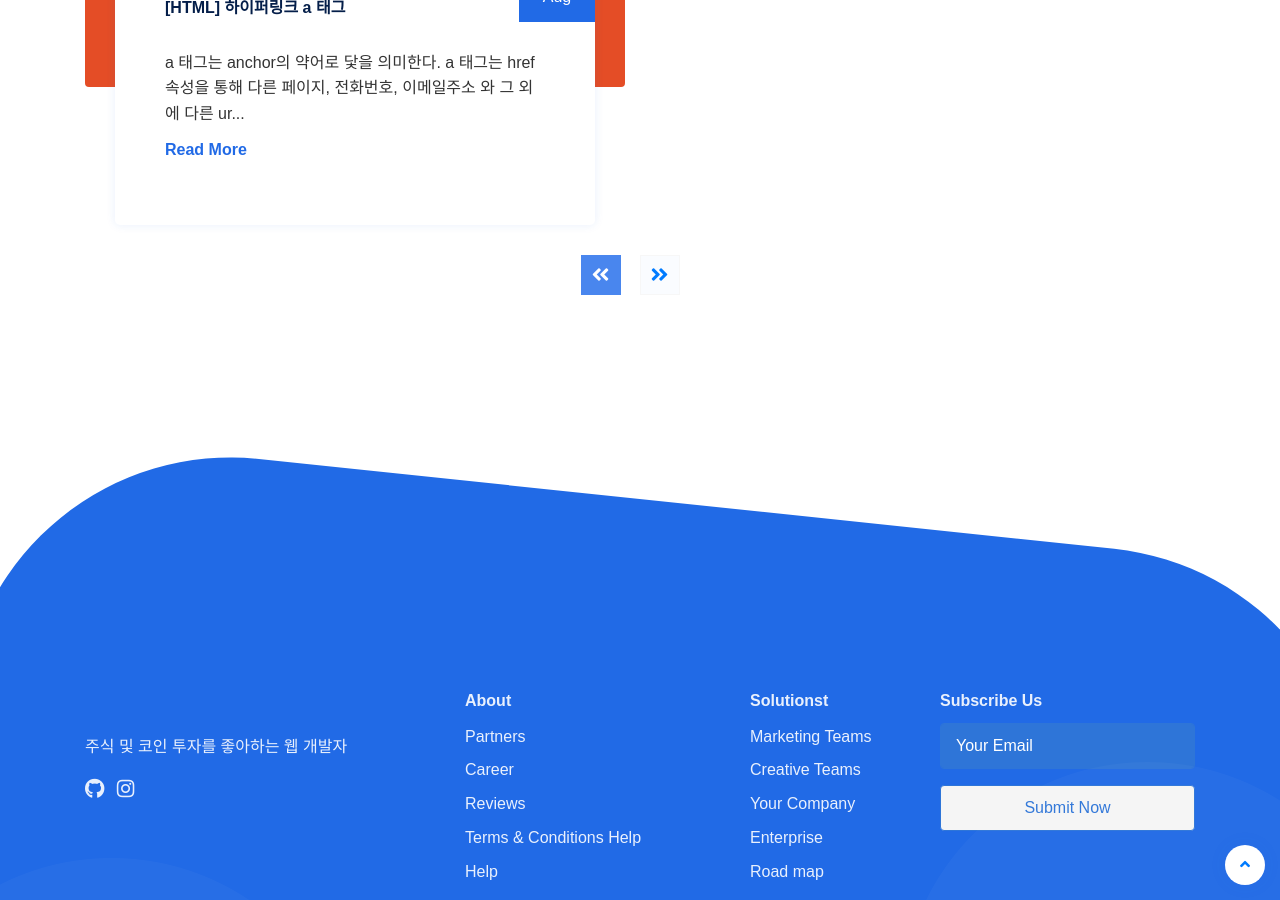
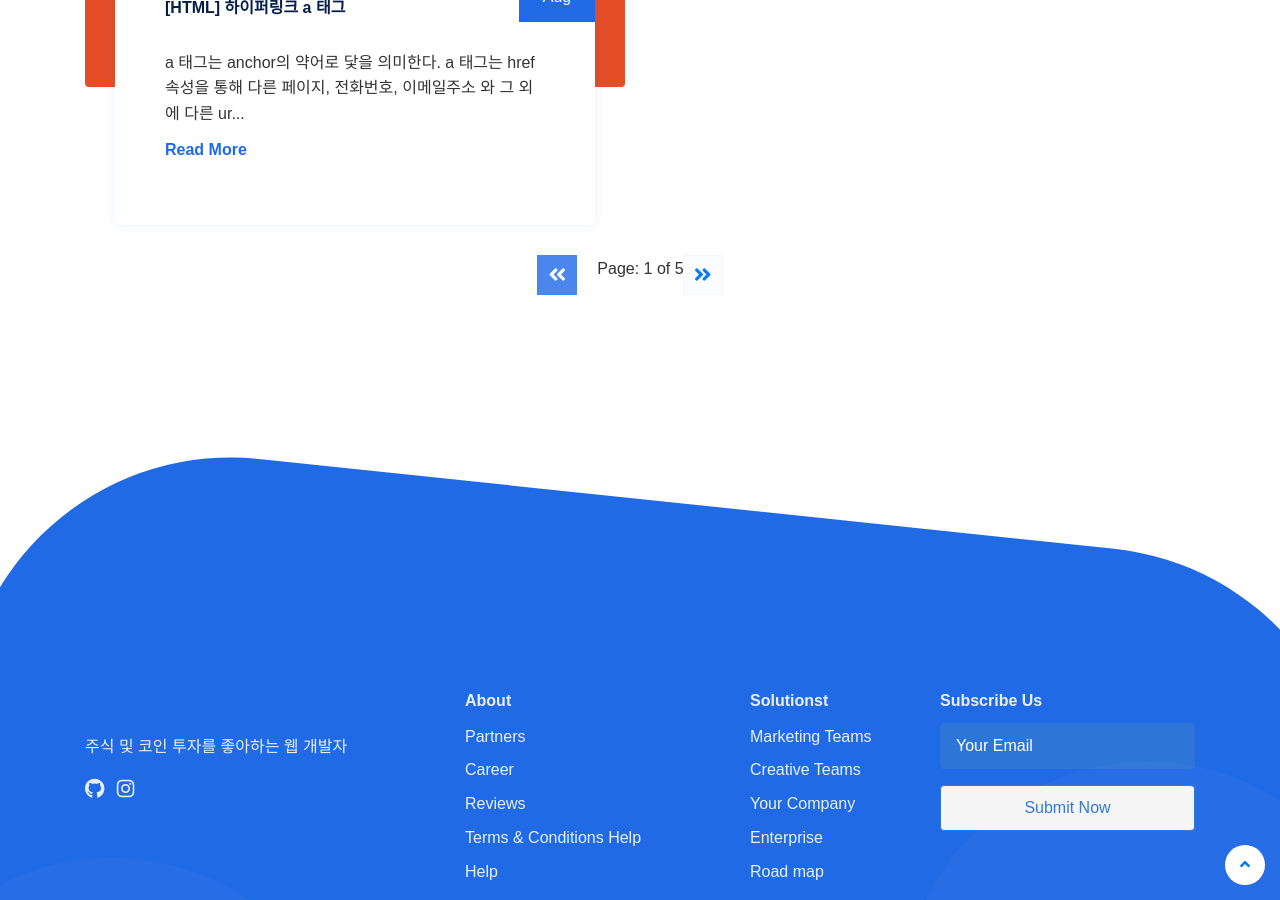
Before and after one commit to yuuisang/yuuisang.github.io, a Jekyll site: the page built from blog.html, in a window 1280 px wide and 900 px high, scrolled down 6577 px. Built offline with Jekyll 4.4.1, drawn with Linux system fonts in a browser that asks for light colours; some web fonts are replaced; the list of posts is cut into pages by our own code.

Commit message:
pagination set test

```diff
--- a/_includes/pagination.html
+++ b/_includes/pagination.html
@@ -7,6 +7,10 @@
     <li class="page-item"><a class="page-link active" onclick="return false" href="{{ paginator.previous_page_path | prepend: site.baseurl }}"><i class="fas fa-angle-double-left"></i></a></li>
     {% endif %}
 
+    <span class="page_number ">
+        Page: {{ paginator.page }} of {{ paginator.total_pages }}
+    </span>
+
     {% if paginator.next_page %}
     <li class="page-item"><a class="page-link" href="{{ paginator.next_page_path | prepend: site.baseurl }}"><i class="fas fa-angle-double-right"></i></a></li>
     {% else %}
```
